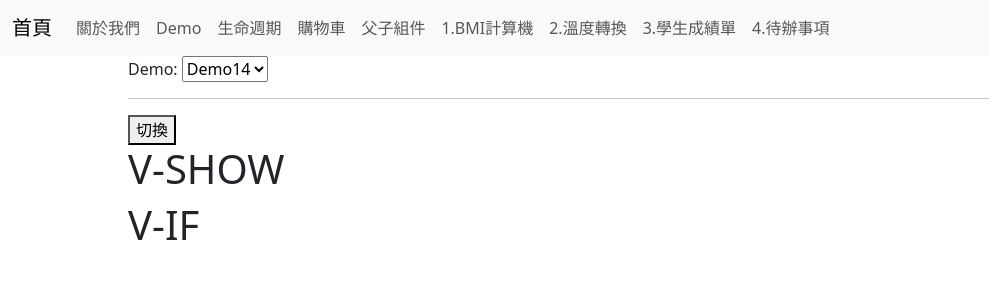
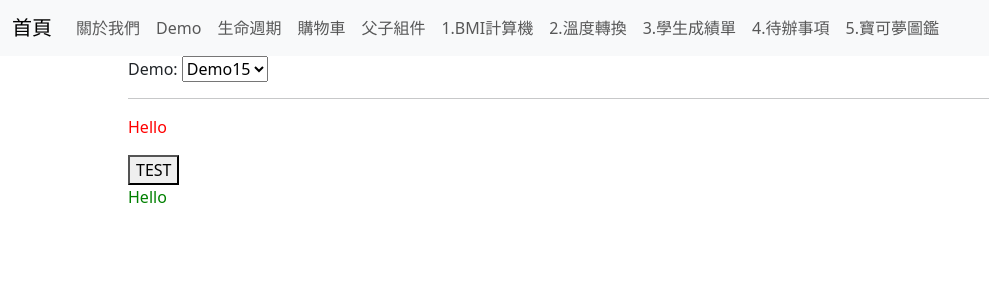
Before and after one commit to Dao-Cheng/vue-project-derek-demo, a Vue app: page /DemoList in a window 1280 px wide. Shown: the top 300 px of the page, without its empty margins (0-989 px from the left). Built offline with nearby package versions, Linux system fonts and the light colour scheme.

Commit message:
PokemonList

```diff
--- a/src/App.vue
+++ b/src/App.vue
@@ -52,6 +52,9 @@
                     <li class="nav-item">
                         <RouterLink :to="{ name: 'ToDoList' }" class="nav-link">4.待辦事項</RouterLink>
                     </li>
+                    <li class="nav-item">
+                        <RouterLink :to="{ name: 'PokemonList' }" class="nav-link">5.寶可夢圖鑑</RouterLink>
+                    </li>
 
                 </ul>
             </div>
--- /dev/null
+++ b/src/components/Demo/Demo15.vue
@@ -0,0 +1,22 @@
+<script setup>
+import SlotButton from '../SlotButton.vue';
+
+
+</script>
+
+<template>
+
+    <SlotButton>
+        <template #right>
+            <p style="color: green;">Hello</p>
+        </template>
+        <template v-slot:left>
+            <p style="color: red;">Hello</p>
+        </template>
+        TEST
+    </SlotButton>
+
+</template>
+
+
+<style scoped></style>
--- /dev/null
+++ b/src/components/SlotButton.vue
@@ -0,0 +1,13 @@
+<script setup>
+
+</script>
+
+<template>
+    <slot name="left"></slot>
+    <button>
+        <slot></slot>
+    </button>
+    <slot name="right"></slot>
+</template>
+
+<style scoped></style>
--- a/src/router/index.js
+++ b/src/router/index.js
@@ -15,6 +15,7 @@ import ToDoList from "@/views/ToDoList.vue";
 import Lifecycle from "@/views/Lifecycle.vue";
 import Parent from "@/views/Parent.vue";
 import ShoppingCart from "@/views/ShoppingCart.vue";
+import PokemonList from "@/views/PokemonList.vue";
 
 // 3.定義路由
 const routes = [
@@ -82,6 +83,11 @@ const routes = [
         component: ShoppingCart,
         name: 'ShoppingCart'
     },
+    {
+        path: '/PokemonList',
+        component: PokemonList,
+        name: 'PokemonList'
+    },
     { path: '/:pathMatch(.*)*', component: NotFound, name: 'NotFound' },
 ]
 
--- a/src/views/DemoList.vue
+++ b/src/views/DemoList.vue
@@ -16,11 +16,13 @@ import Demo12 from '@/components/Demo/Demo12.vue';
 import Demo13 from '@/components/Demo/Demo13.vue';
 import Lifecycle from './Lifecycle.vue';
 import Demo14 from '@/components/Demo/Demo14.vue';
+import Demo15 from '@/components/Demo/Demo15.vue';
 //                     0      1      2
 const componentList = [Demo1, Demo2, Demo3, Demo4, Demo5, Demo6,
-    Demo7, Demo8, Demo9, Demo10, Demo11, Demo12, Demo13, Lifecycle, Demo14];
+    Demo7, Demo8, Demo9, Demo10, Demo11, Demo12, Demo13, Lifecycle, Demo14,
+    Demo15];
 
-const selected = ref(14);
+const selected = ref(15);
 
 </script>
 
--- /dev/null
+++ b/src/views/PokemonList.vue
@@ -0,0 +1,10 @@
+<script setup>
+
+</script>
+
+<template>
+
+</template>
+
+
+<style scoped></style>
```
Also changed, not shown: src/components/PokemonCard.vue (added, +41 -0 lines).
